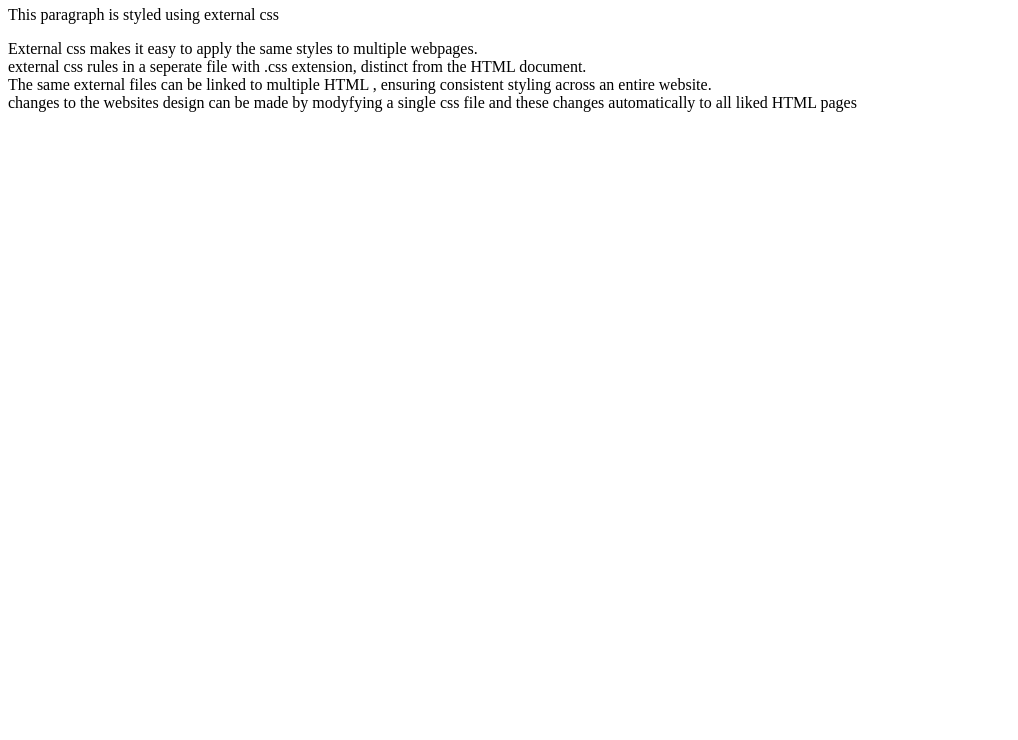
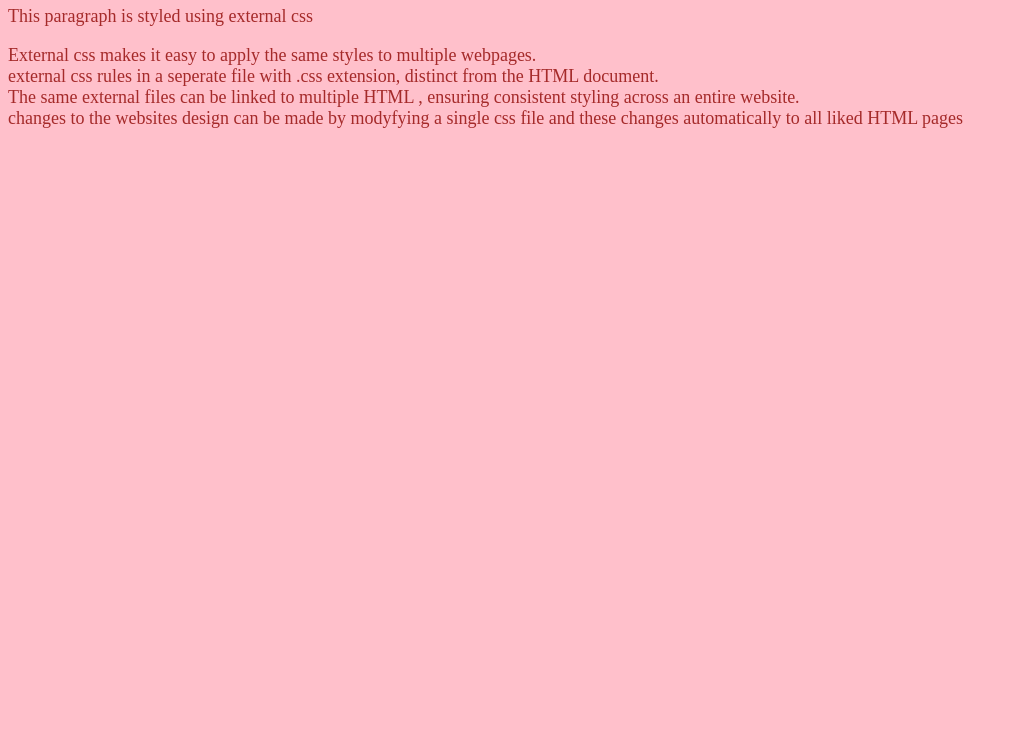
Before and after one commit to Harshitha-pati/vercel2, a plain HTML site: page index.html in a window 1280 px wide. Shown: the part 60-800 px from the top of the page, without its empty margins (0-1018 px from the left). Drawn offline with Linux system fonts and the light colour scheme.

Commit message:
Update index.html

```diff
--- a/index.html
+++ b/index.html
@@ -1,7 +1,7 @@
 <html>
 <head>
 <title>External css example</title>
-<link rel="stylesheet" type="text/css" href="css.css">
+<link rel="stylesheet" type="text/css" href="index.css">
 </head>
 <body>
 <h1>Welcome to external css</h1>
```
